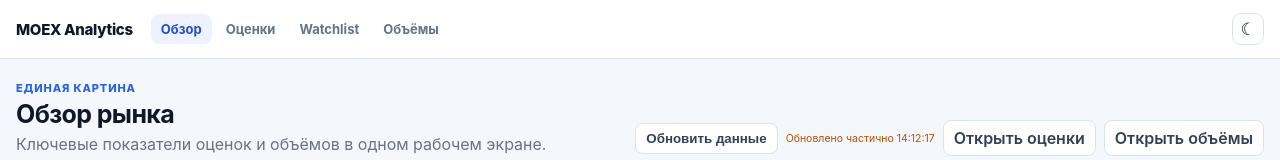
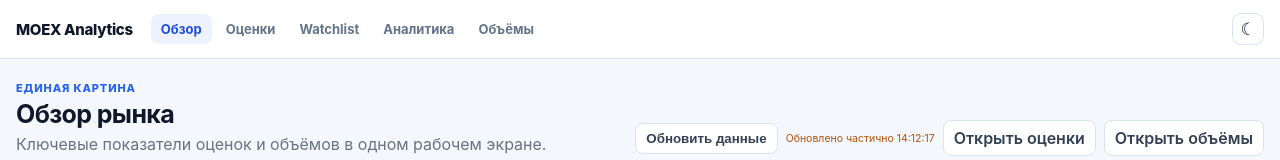
Before and after one commit to krapa666/moex, a website: page frontend/dashboard/index.html in a window 1280 px wide. Shown: the top 160 px of the page. Drawn offline with Linux system fonts and the light colour scheme; no server answers.

Commit message:
Add analytics to dashboard navigation

```diff
--- a/frontend/dashboard/index.html
+++ b/frontend/dashboard/index.html
@@ -19,6 +19,7 @@
           <a class="app-nav-link active" href="/dashboard/" aria-current="page">Обзор</a>
           <a class="app-nav-link" href="/">Оценки</a>
           <a class="app-nav-link" href="/watchlist/">Watchlist</a>
+          <a class="app-nav-link" href="/analytics/">Аналитика</a>
           <a class="app-nav-link" href="/volumes/">Объёмы</a>
         </div>
         <div class="app-nav-status">
```
